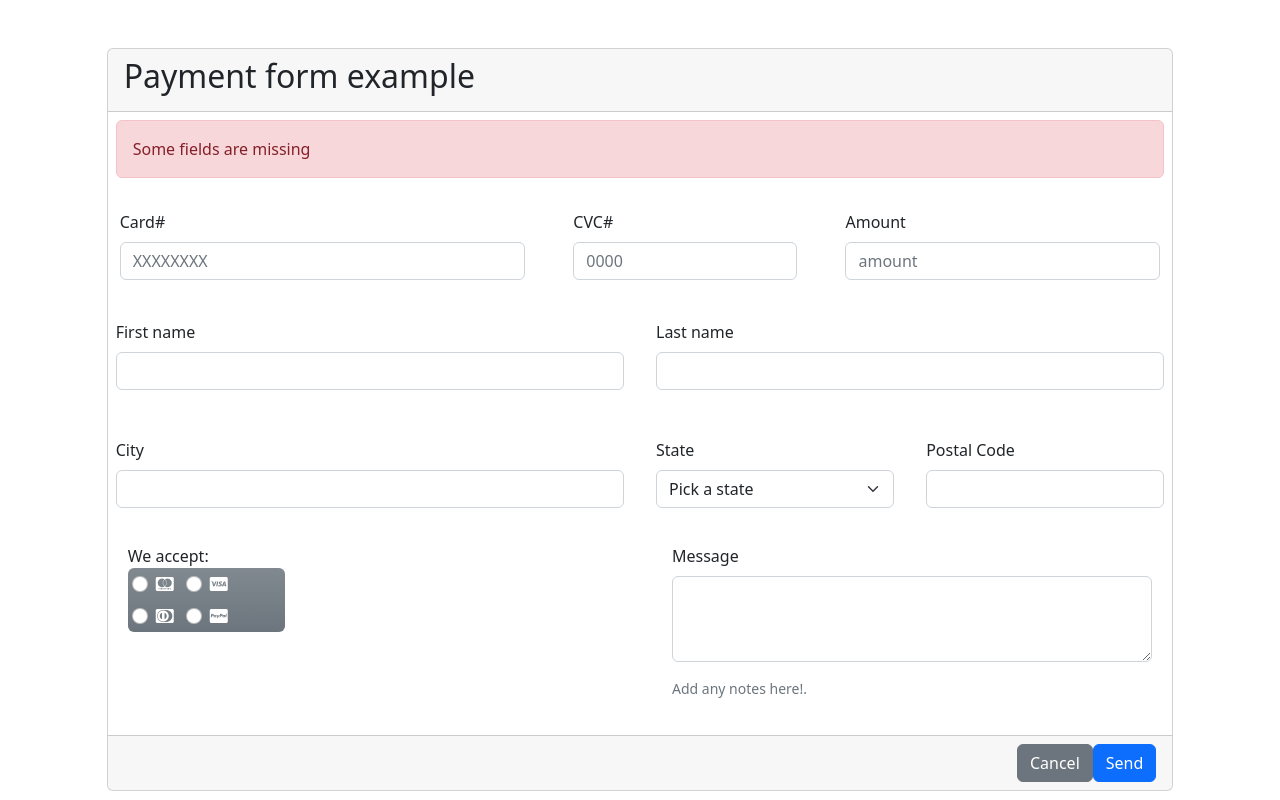
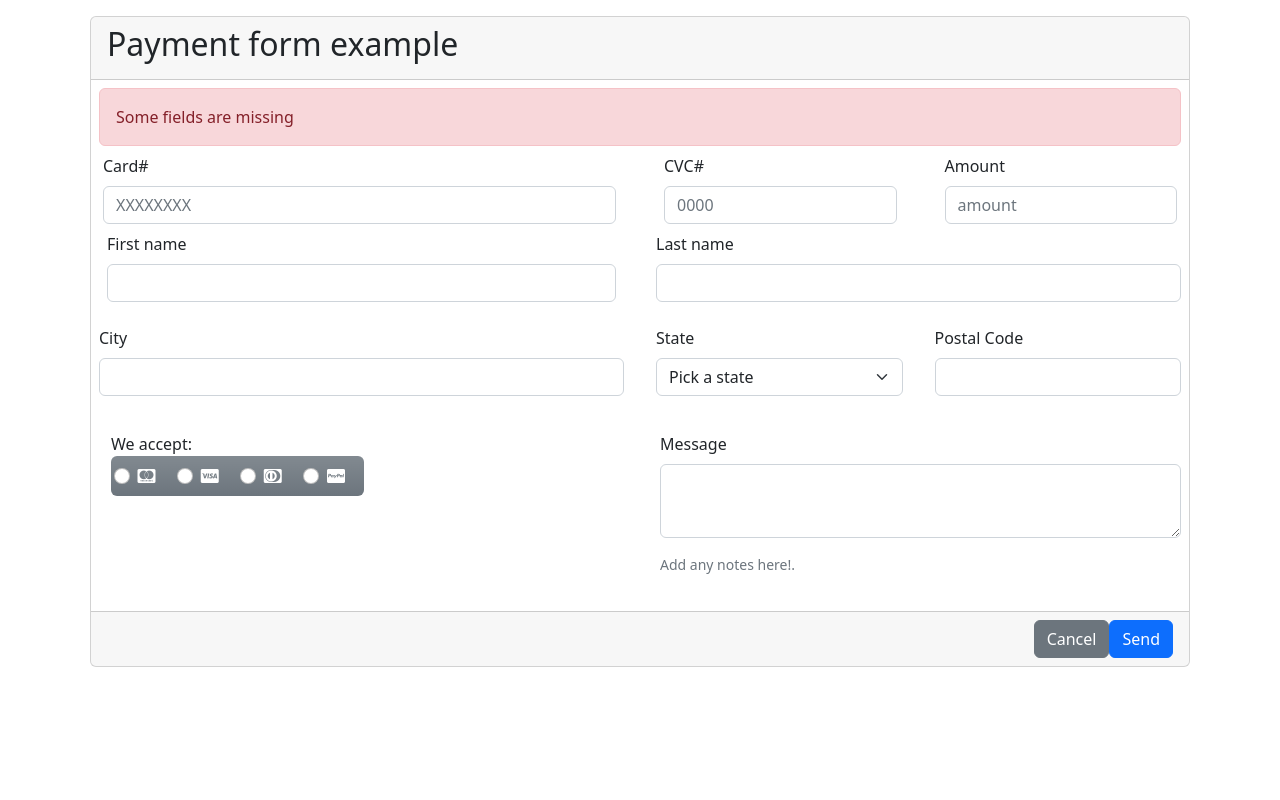
Before and after one commit to 4GeeksAcademy/Alex-Riascos-HTML-FORMS, a plain HTML site: page index.html in a window 1280 px wide. Drawn offline with nearby package versions, Linux system fonts and the light colour scheme.

Commit message:
AlexRiascosHtmlFormsFinish

```diff
--- a/index.html
+++ b/index.html
@@ -14,9 +14,10 @@
     <title>Hello, world!</title>
 </head>
 
-<body class="d-flex justify-content-center">
+<body>
 
-    <div class="card col-10 mt-5">
+    <div class="container mt-3 d-flex justify-content-center"">
+        <div class="card" style="width: 1100px;">
             <div class="card-header">
                 <h2>Payment form example</h2>
             </div>
@@ -24,26 +25,24 @@
                 Some fields are missing
             </div>
 
+            <div class="card-body p-0">
                 <div class="row">
-
-            <div class="card-body col-5 p-4">
+                    <div class="col-md-8 col-lg-6 px-4 ">
                         <label for="exampleDataList" class="form-label">Card#</label>
                         <input class="form-control" list="datalistOptions" id="exampleDataList" placeholder="XXXXXXXX">
                     </div>
-
-            <div class="card-body col-3 p-4">
+                    <div class="col-md-4 col-lg-3  px-4">
                         <label for="exampleDataList" class="form-label">CVC#</label>
                         <input class="form-control" list="datalistOptions" id="exampleDataList" placeholder="0000">
                     </div>
-
-            <div class="card-body col-4 p-4">
+                    <div class="col-md-12 col-lg-3 px-4">
                         <label for="exampleDataList" class="form-label">Amount</label>
                         <input class="form-control" list="datalistOptions" id="exampleDataList" placeholder="amount">
                     </div>
                 </div>
 
                 <form class="row g-3 needs-validation d-flex justify-content-around" novalidate>
-            <div class=" col-6 p-3">
+                    <div class="col-md-6 col-lg-6 px-4 py-2">
                         <label for="validationTooltip01" class="form-label">First name</label>
                         <input type="text" class="form-control" id="validationTooltip01" value="" required>
                         <div class="valid-tooltip">
@@ -51,7 +50,7 @@
                         </div>
                     </div>
 
-            <div class="col-6 p-3">
+                    <div class="col-md-6 col-lg-6 p-3 px-3 py-2">
                         <label for="validationTooltip02" class="form-label">Last name</label>
                         <input type="text" class="form-control" id="validationTooltip02" value="" required>
                         <div class="valid-tooltip">
@@ -59,7 +58,7 @@
                         </div>
                     </div>
 
-            <div class="col-md-6 position-relative p-3">
+                    <div class="col-md-6 col-lg-6 position-relative p-3 m-0">
                         <label for="validationTooltip03" class="form-label">City</label>
                         <input type="text" class="form-control" id="validationTooltip03" required>
                         <div class="invalid-tooltip">
@@ -67,7 +66,7 @@
                         </div>
                     </div>
 
-            <div class="col-md-3 position-relative p-3">
+                    <div class="col-md-3 col-lg-3 position-relative p-3 m-0">
                         <label for="validationTooltip04" class="form-label">State</label>
                         <select class="form-select" id="validationTooltip04" required>
                             <option selected disabled value="">Pick a state</option>
@@ -79,7 +78,7 @@
                         </div>
                     </div>
 
-            <div class="col-md-3 position-relative p-3">
+                    <div class="col-md-3 col-lg-3 position-relative p-3 m-0">
                         <label for="validationTooltip05" class="form-label">Postal Code</label>
                         <input type="text" class="form-control" id="validationTooltip05" required>
                         <div class="invalid-tooltip">
@@ -88,60 +87,49 @@
                     </div>
                 </form>
 
-
-
-
-        <div class="row  p-2 m-1 d-flex	justify-content-between">
-
-            <div class="p-2  col-2">
+                <div class="row p-2 m-1 d-flex justify-content-between">
+                    <div class="p-2 col-md-4 col-lg-3" >
                         <div>
-                    <p class="m-0 ">We accept:</p>
-                    <div class="bg-secondary bg-gradient rounded">
-
-
-                    <div class="form-check form-check-inline m-1">
+                            <p class="m-0">We accept:</p>
+                            <div class="bg-secondary bg-gradient rounded d-flex justify-content-around">
+                                <div class="form-check form-check-inline my-2">
                                     <input class="form-check-input" type="radio" name="inlineRadioOptions" id="inlineRadio1"
                                         value="option1">
                                     <label class="form-check-label" for="inlineRadio1">
                                         <i class="fa-brands fa-cc-mastercard text-white"></i>
                                     </label>
                                 </div>
-
-                    <div class="form-check form-check-inline m-1">
+                                <div class="form-check form-check-inline  my-2">
                                     <input class="form-check-input" type="radio" name="inlineRadioOptions" id="inlineRadio2"
                                         value="option2">
                                     <label class="form-check-label" for="inlineRadio2">
                                         <i class="fa-brands fa-cc-visa text-white"></i>
                                     </label>
                                 </div>
-
-                    <div class="form-check form-check-inline m-1">
+                                <div class="form-check form-check-inline  my-2">
                                     <input class="form-check-input" type="radio" name="inlineRadioOptions" id="inlineRadio2"
                                         value="option2">
                                     <label class="form-check-label" for="inlineRadio2">
                                         <i class="fa-brands fa-cc-diners-club text-white"></i>
                                     </label>
                                 </div>
-
-                    <div class="form-check form-check-inline m-1">
+                                <div class="form-check form-check-inline  my-2">
                                     <input class="form-check-input" type="radio" name="inlineRadioOptions" id="inlineRadio2"
                                         value="option2">
                                     <label class="form-check-label" for="inlineRadio2">
                                         <i class="fa-brands fa-cc-paypal text-white"></i>
                                     </label>
                                 </div>
-
                             </div>
                         </div>
                     </div>
 
-            <div class="row d-flex justify-content-between p-2 col-6">
-
-                <form>
+                    <div class="row d-flex justify-content-between p-2 col-md-8 col-lg-6">
+                        <form class="p-0">
                             <div class="mb-3">
                                 <div class="mb-3">
                                     <label for="exampleFormControlTextarea1" class="form-label">Message</label>
-                            <textarea class="form-control" id="exampleFormControlTextarea1" rows="3"></textarea>
+                                    <textarea class="form-control p-0" id="exampleFormControlTextarea1" rows="3"></textarea>
                                 </div>
                                 <div id="emailHelp" class="form-text">Add any notes here!.</div>
                             </div>
@@ -149,12 +137,12 @@
                     </div>
                 </div>
 
-
-
                 <div class="card-footer text-body-secondary">
                     <div class="modal-footer">
                         <button type="button" class="btn btn-secondary" data-bs-dismiss="modal">Cancel</button>
                         <button type="button" class="btn btn-primary">Send</button>
+                    </div>
+                </div>
             </div>
         </div>
     </div>
```
Lines whose indentation alone changed are shown as unchanged.
